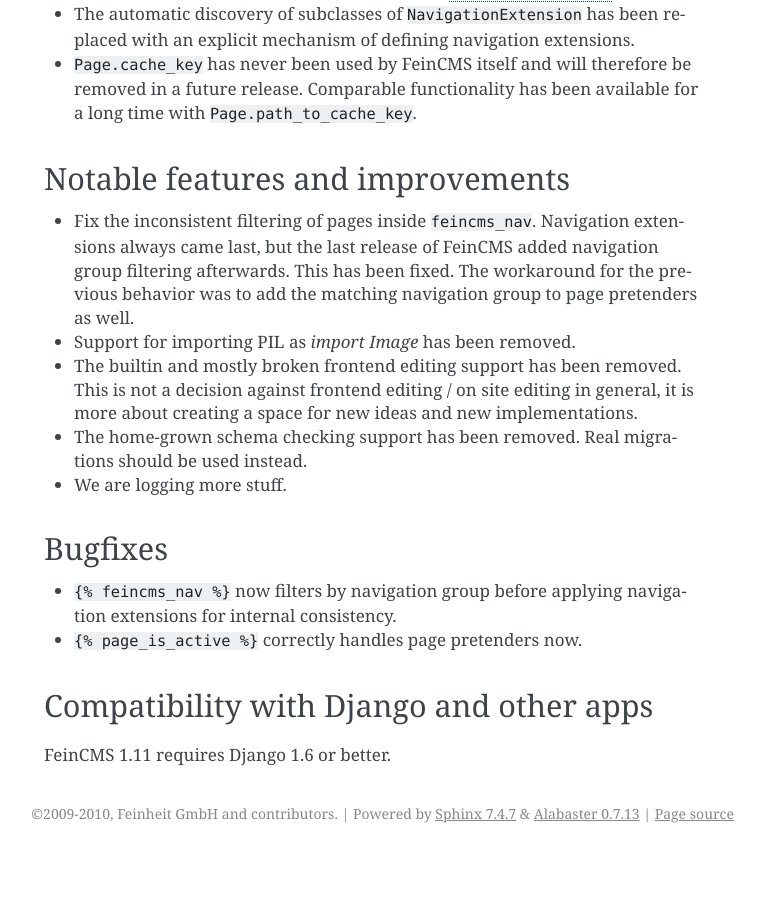
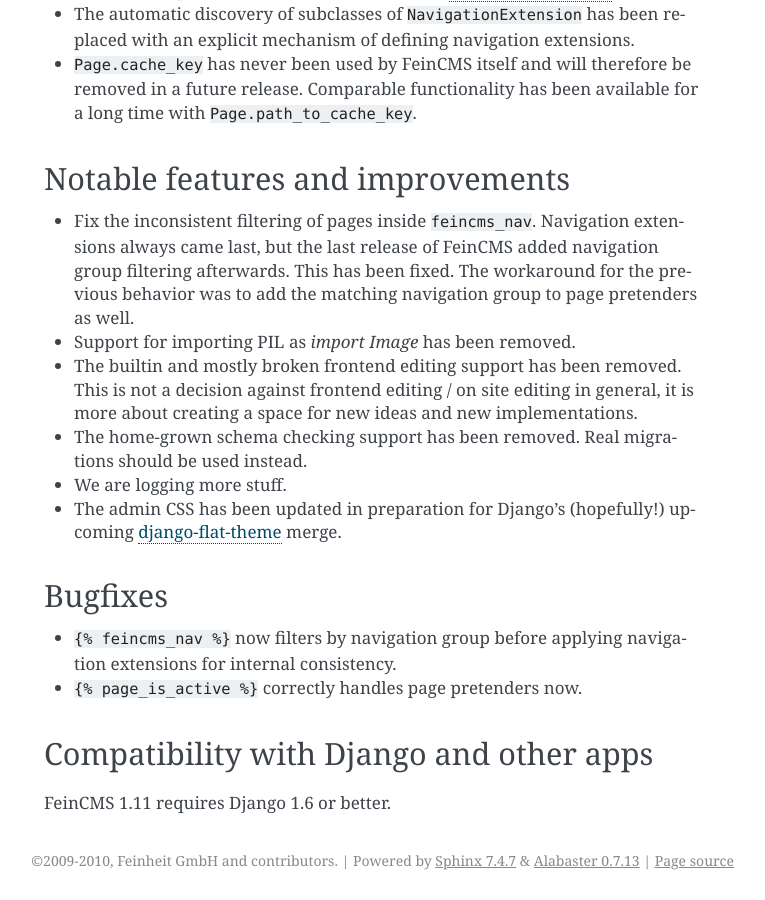
Before and after one commit to feincms/feincms, a Sphinx documentation site: the page built from docs/releases/1.11.rst, in a window 1280 px wide and 900 px high, scrolled down 1930 px. Shown: the whole window, without its empty margins (376-1141 px from the left). Built offline with Sphinx 7.4.7, drawn with Linux system fonts in a browser that asks for light colours; before the commit the page ends 2783 px from its top, so only the background shows below that.

Commit message:
Mention CSS changes in the README

```diff
--- a/docs/releases/1.11.rst
+++ b/docs/releases/1.11.rst
@@ -119,6 +119,10 @@
 
 * We are logging more stuff.
 
+* The admin CSS has been updated in preparation for Django's (hopefully!)
+  upcoming
+  `django-flat-theme <https://pypi.python.org/pypi/django-flat-theme>`_ merge.
+
 
 Bugfixes
 ========
```
